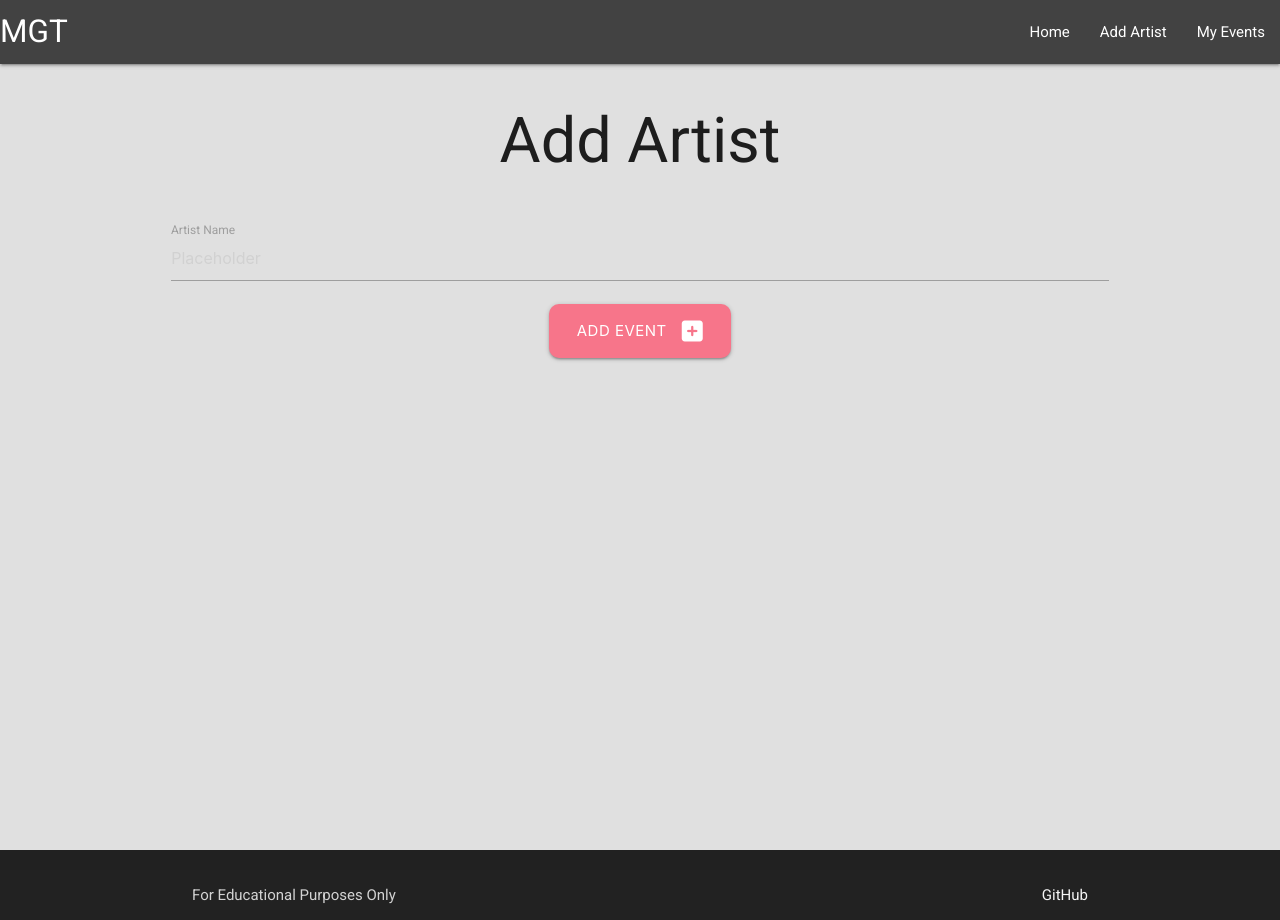
After one commit to JBlackburn94/my-gig-tickets, a Flask app: page /add_artist in a window 1280 px wide. The commit adds this page. Run offline with Flask 3, Linux system fonts and the light colour scheme.

```diff
--- a/myvenue/__init__.py
+++ b/myvenue/__init__.py
@@ -7,7 +7,7 @@ if os.environ.get("env.py"):
 
 app = Flask(__name__)
 app.config["SECRET_KEY"] = os.environ.get("SECRET_KEY")
-app.config["SQLALCHEMY_DATABASE_URI"] = "postgresql:///event"
+app.config["SQLALCHEMY_DATABASE_URI"] = "postgresql:///events"
 
 db = SQLAlchemy(app)
 
--- a/myvenue/routes.py
+++ b/myvenue/routes.py
@@ -1,6 +1,6 @@
 from flask import render_template, request, redirect, url_for
 from myvenue import app, db
-from myvenue.models import Event_Details
+from myvenue.models import Artist, Events
 
 
 @app.route("/")
@@ -13,11 +13,6 @@ def my_events():
     return render_template("my_events.html")
 
 
-@app.route("/add_event", methods=["GET", "POST"])
-def add_event():
-    if request.method == "POST":
-        event = Event_Details(event_name=request.args.get("event_name"))
-        db.session.add(event)
-        db.session.commit()
-        return redirect(url_for("my_events"))
-    return render_template("add_event.html")
+@app.route("/add_artist", methods=["GET", "POST"])
+def add_artist():
+    return render_template("add_artist.html")
--- /dev/null
+++ b/myvenue/templates/add_artist.html
@@ -0,0 +1,32 @@
+{% extends "base.html" %} {% block content %}
+<div class="container">
+  <div class="row">
+    <h1 class="col s12 center-align main-logo">Add Artist</h1>
+  </div>
+</div>
+
+<div class="row event-form">
+  <form class="col s12" method="POST" action="{{ url_for('add_artist') }}">
+    <div class="row">
+      <div class="input-field col s12">
+        <input
+          placeholder="Placeholder"
+          id="event_name"
+          type="text"
+          class="validate"
+          name="event_name"
+          required
+        />
+        <label for="event_name">Artist Name</label>
+      </div>
+
+    <div class="row">
+      <div class="col s12 center-align">
+        <button class="btn-large event-button" type="submit">
+          Add Event <i class="fas fa-plus-square right"></i>
+        </button>
+      </div>
+    </div>
+  </form>
+</div>
+{% endblock %}
--- a/myvenue/templates/base.html
+++ b/myvenue/templates/base.html
@@ -31,13 +31,13 @@
           ></a>
           <ul class="right hide-on-med-and-down">
             <li><a href="{{ url_for('home') }}">Home</a></li>
-            <li><a href="{{ url_for('add_event') }}">Add Event</a></li>
+            <li><a href="{{ url_for('add_artist') }}">Add Artist</a></li>
             <li><a href="{{ url_for('my_events') }}">My Events</a></li>
           </ul>
         </div>
         <ul class="sidenav" id="mobile-demo">
           <li><a href="{{ url_for('home') }}">Home</a></li>
-          <li><a href="{{ url_for('add_event') }}">Add Event</a></li>
+          <li><a href="{{ url_for('add_artist') }}">Add Artist</a></li>
           <li><a href="{{ url_for('my_events') }}">My Events</a></li>
         </ul>
       </nav>
--- a/myvenue/templates/home.html
+++ b/myvenue/templates/home.html
@@ -10,7 +10,7 @@
   <div class="container-right">
     <h1 class="hero-header">My Gig Tickets</h1>
     <p class="hero-p">Never forget an experience.</p>
-    <a class="main-button" href="{{ url_for('add_event') }}">Start Here</a>
+    <a class="main-button" href="{{ url_for('add_artist') }}">Start Here</a>
   </div>
 </div>
 
```
Also changed, not shown: myvenue/models.py (+14 -3 lines), myvenue/templates/add_event.html (deleted, +0 -54 lines).
